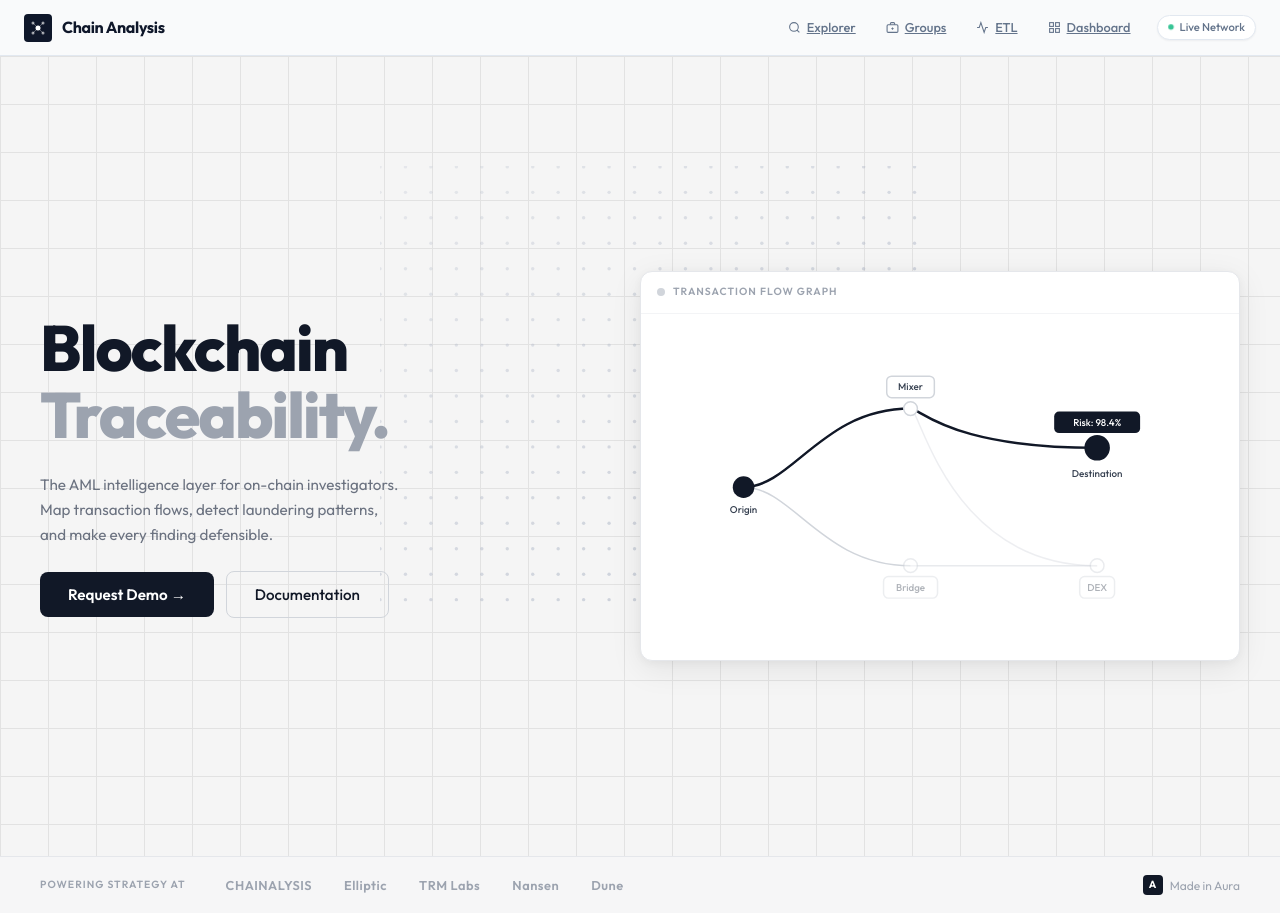
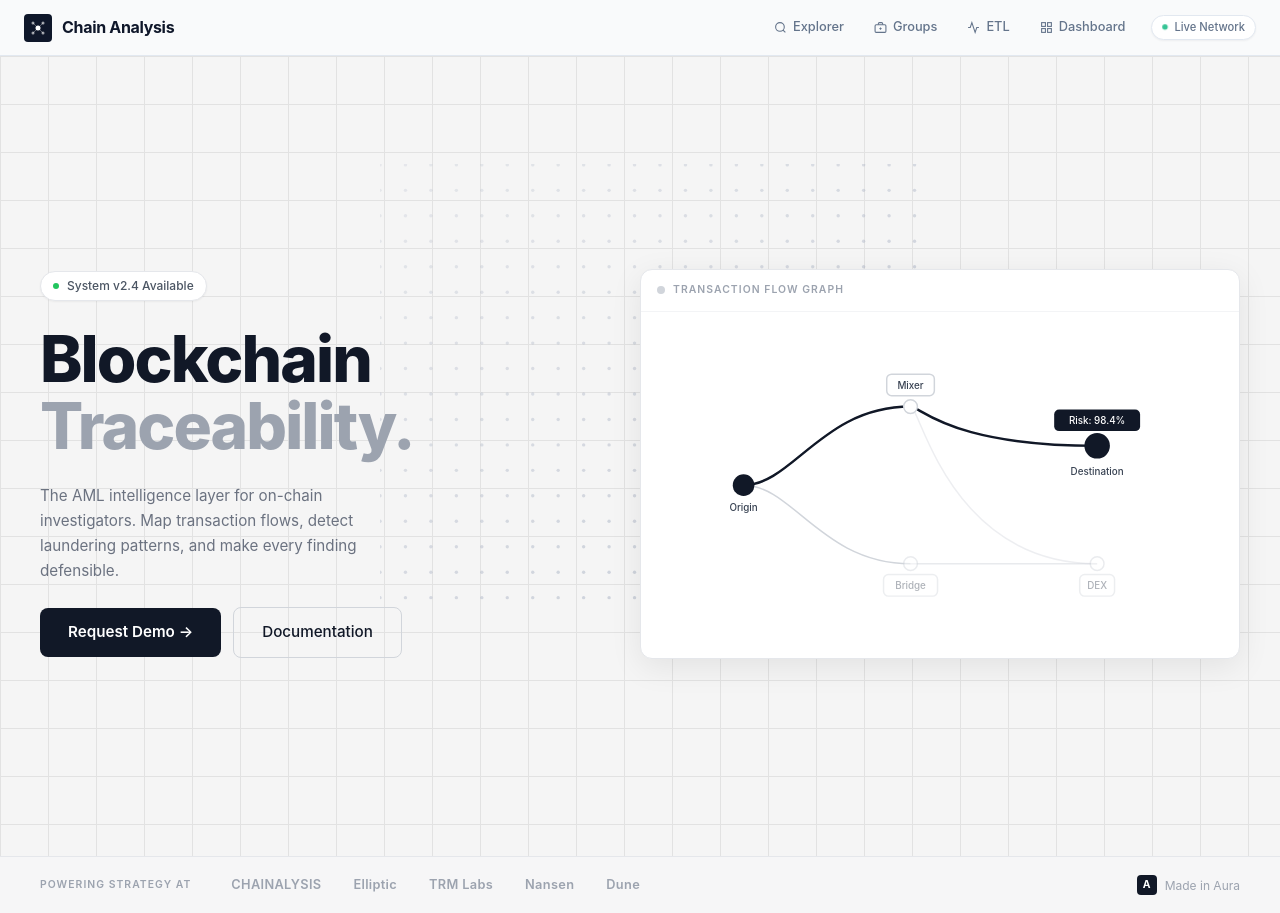
Before and after one commit to spockwall/chain-analysis, a React (Vite) app in the folder frontend/: page / in a window 1280 px wide. Built offline with nearby package versions, Linux system fonts and the light colour scheme; what cytoscape-dagre would draw is missing.

Commit message:
refactor: use tailwind css for home page

```diff
--- a/frontend/src/components/Footer.tsx
+++ b/frontend/src/components/Footer.tsx
@@ -1,16 +1,20 @@
 export function Footer() {
     return (
-        <div className="lp-footer">
-            <span className="lp-footer-label">POWERING STRATEGY AT</span>
-            <div className="lp-footer-logos">
-                <span>CHAINALYSIS</span>
-                <span>Elliptic</span>
-                <span>TRM Labs</span>
-                <span>Nansen</span>
-                <span>Dune</span>
+        <div className="flex items-center gap-10 px-10 py-[18px] border-t border-gray-200 bg-[rgba(245,245,245,0.7)]">
+            <span className="text-[0.65rem] font-semibold tracking-widest text-gray-400 uppercase whitespace-nowrap">
+                Powering Strategy At
+            </span>
+            <div className="flex gap-8 flex-1">
+                {["CHAINALYSIS", "Elliptic", "TRM Labs", "Nansen", "Dune"].map((name) => (
+                    <span key={name} className="text-[0.8rem] font-semibold tracking-wide text-gray-400 hover:text-gray-500 transition-colors cursor-default">
+                        {name}
+                    </span>
+                ))}
             </div>
-            <div className="lp-made-in">
-                <span className="lp-made-in-badge">A</span>
+            <div className="flex items-center gap-2 text-[0.75rem] text-gray-400 whitespace-nowrap">
+                <span className="inline-flex items-center justify-center w-5 h-5 bg-gray-900 text-white text-[0.65rem] font-bold rounded-[4px]">
+                    A
+                </span>
                 Made in Aura
             </div>
         </div>
--- a/frontend/src/index.css
+++ b/frontend/src/index.css
@@ -1,3 +1,7 @@
+@tailwind base;
+@tailwind components;
+@tailwind utilities;
+
 @import url("https://fonts.googleapis.com/css2?family=Inter:wght@300;400;500;600;700;800&family=Outfit:wght@300;400;500;600;700;800&display=swap");
 
 /* ============================================================
@@ -1637,378 +1641,3 @@ body {
     color: var(--risk-critical);
     background: rgba(239, 68, 68, 0.08);
 }
-
-/* ============================================================
-   Landing / Home Page  (.lp-*)
-   ============================================================ */
-
-.lp-page {
-    min-height: 100vh;
-    background-color: #f5f5f5;
-    background-image:
-        linear-gradient(#e2e2e2 1px, transparent 1px),
-        linear-gradient(90deg, #e2e2e2 1px, transparent 1px);
-    background-size: 48px 48px;
-    display: flex;
-    flex-direction: column;
-    font-family: "Outfit", "Inter", sans-serif;
-    color: #111827;
-    overflow-x: hidden;
-}
-
-/* ── Nav ── */
-
-.lp-nav {
-    display: flex;
-    align-items: center;
-    justify-content: space-between;
-    padding: 0 40px;
-    height: 60px;
-    background: rgba(245, 245, 245, 0.85);
-    backdrop-filter: blur(8px);
-    border-bottom: 1px solid #e5e7eb;
-    position: sticky;
-    top: 0;
-    z-index: 50;
-}
-
-.lp-nav-logo {
-    display: flex;
-    align-items: center;
-    gap: 8px;
-    font-size: 0.78rem;
-    font-weight: 700;
-    letter-spacing: 0.12em;
-    color: #111827;
-}
-
-.lp-nav-links {
-    display: flex;
-    gap: 32px;
-}
-
-.lp-nav-links a {
-    font-size: 0.85rem;
-    color: #374151;
-    text-decoration: none;
-    transition: color 150ms;
-}
-
-.lp-nav-links a:hover {
-    color: #111827;
-}
-
-.lp-nav-actions {
-    display: flex;
-    align-items: center;
-    gap: 12px;
-}
-
-/* ── Buttons ── */
-
-.lp-btn-ghost {
-    background: transparent;
-    border: none;
-    font-size: 0.85rem;
-    color: #374151;
-    cursor: pointer;
-    padding: 6px 12px;
-    border-radius: 6px;
-    transition: background 150ms;
-    font-family: inherit;
-}
-
-.lp-btn-ghost:hover {
-    background: rgba(0, 0, 0, 0.05);
-}
-
-.lp-btn-dark {
-    background: #111827;
-    color: #fff;
-    border: none;
-    border-radius: 6px;
-    padding: 8px 18px;
-    font-size: 0.85rem;
-    font-weight: 600;
-    cursor: pointer;
-    font-family: inherit;
-    transition: background 150ms, transform 100ms;
-}
-
-.lp-btn-dark:hover {
-    background: #1f2937;
-    transform: translateY(-1px);
-}
-
-.lp-btn-outline {
-    background: transparent;
-    color: #111827;
-    border: 1.5px solid #d1d5db;
-    border-radius: 6px;
-    padding: 8px 18px;
-    font-size: 0.85rem;
-    font-weight: 500;
-    cursor: pointer;
-    font-family: inherit;
-    transition: border-color 150ms, background 150ms;
-}
-
-.lp-btn-outline:hover {
-    border-color: #9ca3af;
-    background: rgba(0, 0, 0, 0.03);
-}
-
-.lp-btn-lg {
-    padding: 13px 28px;
-    font-size: 0.95rem;
-    border-radius: 8px;
-}
-
-/* ── Hero ── */
-
-.lp-hero {
-    flex: 1;
-    display: flex;
-    align-items: center;
-    padding: 80px 40px 60px;
-    gap: 0;
-    max-width: 1280px;
-    margin: 0 auto;
-    width: 100%;
-}
-
-.lp-hero-left {
-    flex: 0 0 420px;
-    display: flex;
-    flex-direction: column;
-    gap: 24px;
-    z-index: 1;
-}
-
-.lp-hero-right {
-    flex: 1;
-    position: relative;
-    height: 520px;
-    display: flex;
-    align-items: center;
-    justify-content: flex-end;
-}
-
-/* ── Badge ── */
-
-.lp-badge {
-    display: inline-flex;
-    align-items: center;
-    gap: 7px;
-    padding: 5px 12px;
-    background: white;
-    border: 1px solid #e5e7eb;
-    border-radius: 99px;
-    font-size: 0.75rem;
-    font-weight: 500;
-    color: #374151;
-    width: fit-content;
-    box-shadow: 0 1px 3px rgba(0,0,0,0.06);
-}
-
-.lp-badge-dot {
-    width: 7px;
-    height: 7px;
-    border-radius: 50%;
-    background: #22c55e;
-    flex-shrink: 0;
-}
-
-/* ── Heading ── */
-
-.lp-heading {
-    font-size: clamp(3rem, 5vw, 4.5rem);
-    font-weight: 800;
-    line-height: 1.05;
-    letter-spacing: -0.03em;
-    margin: 0;
-    color: #111827;
-}
-
-.lp-heading-muted {
-    color: #9ca3af;
-}
-
-/* ── Subtext ── */
-
-.lp-subtext {
-    font-size: 0.95rem;
-    line-height: 1.65;
-    color: #6b7280;
-    margin: 0;
-    max-width: 360px;
-}
-
-/* ── CTA row ── */
-
-.lp-cta-row {
-    display: flex;
-    gap: 12px;
-    align-items: center;
-}
-
-/* ── Dot cube ── */
-
-.lp-dot-cube {
-    position: absolute;
-    top: -40px;
-    left: -80px;
-    width: 560px;
-    height: 460px;
-    opacity: 0.9;
-    pointer-events: none;
-}
-
-/* ── Mock graph card ── */
-
-.lp-graph-card {
-    position: relative;
-    z-index: 2;
-    background: white;
-    border: 1px solid #e5e7eb;
-    border-radius: 12px;
-    box-shadow: 0 8px 32px rgba(0, 0, 0, 0.08), 0 2px 8px rgba(0, 0, 0, 0.04);
-    width: 600px;
-    overflow: hidden;
-}
-
-.lp-graph-header {
-    display: flex;
-    align-items: center;
-    gap: 8px;
-    padding: 12px 16px;
-    border-bottom: 1px solid #f3f4f6;
-}
-
-.lp-graph-header-dot {
-    width: 8px;
-    height: 8px;
-    border-radius: 50%;
-    background: #d1d5db;
-}
-
-.lp-graph-header-title {
-    font-size: 0.65rem;
-    font-weight: 600;
-    letter-spacing: 0.1em;
-    color: #9ca3af;
-}
-
-.lp-graph-body {
-    position: relative;
-    height: 240px;
-    padding: 16px;
-}
-
-.lp-graph-svg {
-    width: 100%;
-    height: 100%;
-}
-
-/* ── Node labels/pills overlaid on svg ── */
-
-.lp-node-label {
-    position: absolute;
-    font-size: 0.7rem;
-    font-weight: 500;
-    color: #374151;
-    transform: translateY(-50%);
-    pointer-events: none;
-    white-space: nowrap;
-}
-
-.lp-node-pill {
-    position: absolute;
-    background: white;
-    border: 1.5px solid #d1d5db;
-    border-radius: 6px;
-    padding: 3px 9px;
-    font-size: 0.7rem;
-    font-weight: 500;
-    color: #374151;
-    transform: translateY(-50%);
-    pointer-events: none;
-    white-space: nowrap;
-}
-
-.lp-node-pill--dim {
-    opacity: 0.45;
-}
-
-.lp-node-badge {
-    position: absolute;
-    background: #111827;
-    color: white;
-    border-radius: 6px;
-    padding: 4px 10px;
-    font-size: 0.7rem;
-    font-weight: 600;
-    transform: translateY(-50%);
-    pointer-events: none;
-    white-space: nowrap;
-}
-
-/* ── Footer bar ── */
-
-.lp-footer {
-    border-top: 1px solid #e5e7eb;
-    padding: 18px 40px;
-    display: flex;
-    align-items: center;
-    gap: 40px;
-    background: rgba(245, 245, 245, 0.7);
-}
-
-.lp-footer-label {
-    font-size: 0.65rem;
-    font-weight: 600;
-    letter-spacing: 0.1em;
-    color: #9ca3af;
-    white-space: nowrap;
-}
-
-.lp-footer-logos {
-    display: flex;
-    gap: 32px;
-    flex: 1;
-}
-
-.lp-footer-logos span {
-    font-size: 0.8rem;
-    font-weight: 600;
-    letter-spacing: 0.04em;
-    color: #9ca3af;
-    transition: color 150ms;
-    cursor: default;
-}
-
-.lp-footer-logos span:hover {
-    color: #6b7280;
-}
-
-.lp-made-in {
-    display: flex;
-    align-items: center;
-    gap: 7px;
-    font-size: 0.75rem;
-    color: #9ca3af;
-    white-space: nowrap;
-}
-
-.lp-made-in-badge {
-    display: inline-flex;
-    align-items: center;
-    justify-content: center;
-    width: 20px;
-    height: 20px;
-    background: #111827;
-    color: white;
-    font-size: 0.65rem;
-    font-weight: 700;
-    border-radius: 4px;
-}
--- a/frontend/src/pages/HomePage.tsx
+++ b/frontend/src/pages/HomePage.tsx
@@ -1,6 +1,9 @@
 import { useNavigate } from "react-router-dom";
+import { Nav } from "../components/Nav";
+import { Footer } from "../components/Footer";
 
 // ── Dot-cube background graphic ───────────────────────────────────────────────
+
 function DotCube() {
     const dots = [];
     const cols = 22;
@@ -21,7 +24,11 @@ function DotCube() {
         }
     }
     return (
-        <svg className="lp-dot-cube" viewBox={`0 0 ${22 * 18} ${18 * 18}`} preserveAspectRatio="xMidYMid meet">
+        <svg
+            className="absolute -top-10 -left-20 w-[560px] h-[460px] opacity-90 pointer-events-none"
+            viewBox={`0 0 ${22 * 18} ${18 * 18}`}
+            preserveAspectRatio="xMidYMid meet"
+        >
             {dots}
         </svg>
     );
@@ -29,9 +36,18 @@ function DotCube() {
 
 // ── Mock graph card ───────────────────────────────────────────────────────────
 
-// Pill label rendered fully inside SVG — no absolute HTML overlays
-function SvgPill({ x, y, text, dark = false, dim = false }: {
-    x: number; y: number; text: string; dark?: boolean; dim?: boolean;
+function SvgPill({
+    x,
+    y,
+    text,
+    dark = false,
+    dim = false,
+}: {
+    x: number;
+    y: number;
+    text: string;
+    dark?: boolean;
+    dim?: boolean;
 }) {
     const pad = 8;
     const h = 22;
@@ -40,15 +56,20 @@ function SvgPill({ x, y, text, dark = false, dim = false }: {
     return (
         <g opacity={dim ? 0.4 : 1} transform={`translate(${x - w / 2}, ${y - h / 2})`}>
             <rect
-                width={w} height={h} rx="5"
+                width={w}
+                height={h}
+                rx="5"
                 fill={dark ? "#111827" : "white"}
                 stroke={dark ? "none" : "#d1d5db"}
                 strokeWidth="1.5"
             />
             <text
-                x={w / 2} y={h / 2 + 1}
-                textAnchor="middle" dominantBaseline="middle"
-                fontSize="10" fontFamily="Outfit, Inter, sans-serif"
+                x={w / 2}
+                y={h / 2 + 1}
+                textAnchor="middle"
+                dominantBaseline="middle"
+                fontSize="10"
+                fontFamily="Outfit, Inter, sans-serif"
                 fontWeight="500"
                 fill={dark ? "white" : "#374151"}
             >
@@ -59,56 +80,98 @@ function SvgPill({ x, y, text, dark = false, dim = false }: {
 }
 
 function MockGraph() {
-    // Node positions — spread across 560×320 viewBox
-    const origin      = { x: 80,  y: 160 };
-    const mixer       = { x: 250, y: 80  };
-    const bridge      = { x: 250, y: 240 };
+    const origin = { x: 80, y: 160 };
+    const mixer = { x: 250, y: 80 };
+    const bridge = { x: 250, y: 240 };
     const destination = { x: 440, y: 120 };
-    const dex         = { x: 440, y: 240 };
+    const dex = { x: 440, y: 240 };
 
     return (
-        <div className="lp-graph-card">
-            <div className="lp-graph-header">
-                <span className="lp-graph-header-dot" />
-                <span className="lp-graph-header-title">TRANSACTION FLOW GRAPH</span>
+        <div className="relative z-10 bg-white border border-gray-200 rounded-xl shadow-[0_8px_32px_rgba(0,0,0,0.08)] w-[600px] overflow-hidden">
+            {/* header */}
+            <div className="flex items-center gap-2 px-4 py-3 border-b border-gray-100">
+                <span className="w-2 h-2 rounded-full bg-gray-300" />
+                <span className="text-[0.65rem] font-semibold tracking-widest text-gray-400 uppercase">
+                    Transaction Flow Graph
+                </span>
             </div>
-            <svg viewBox="0 0 560 320" className="lp-graph-svg" style={{ display: "block", padding: "16px 24px", boxSizing: "border-box" }}>
-                {/* dim edges */}
-                <path d={`M ${origin.x} ${origin.y} C 130 ${origin.y} 160 ${bridge.y} ${bridge.x} ${bridge.y}`}
-                    fill="none" stroke="#d1d5db" strokeWidth="1.5" />
-                <path d={`M ${bridge.x} ${bridge.y} C 260 ${bridge.y} 290 ${dex.y} ${dex.x} ${dex.y}`}
-                    fill="none" stroke="#d1d5db" strokeWidth="1.5" opacity="0.5" />
+            {/* svg */}
+            <svg
+                viewBox="0 0 560 320"
+                className="block w-full"
+                style={{ padding: "16px 24px", boxSizing: "border-box" }}
+            >
+                <path
+                    d={`M ${origin.x} ${origin.y} C 130 ${origin.y} 160 ${bridge.y} ${bridge.x} ${bridge.y}`}
+                    fill="none"
+                    stroke="#d1d5db"
+                    strokeWidth="1.5"
+                />
+                <path
+                    d={`M ${bridge.x} ${bridge.y} C 260 ${bridge.y} 290 ${dex.y} ${dex.x} ${dex.y}`}
+                    fill="none"
+                    stroke="#d1d5db"
+                    strokeWidth="1.5"
+                    opacity="0.5"
+                />
+                <path
+                    d={`M ${origin.x} ${origin.y} C 130 ${origin.y} 160 ${mixer.y} ${mixer.x} ${mixer.y}`}
+                    fill="none"
+                    stroke="#d1d5db"
+                    strokeWidth="1.5"
+                />
+                <path
+                    d={`M ${origin.x} ${origin.y} C 130 ${origin.y} 160 ${mixer.y} ${mixer.x} ${mixer.y} C 260 ${mixer.y} 290 ${destination.y} ${destination.x} ${destination.y}`}
+                    fill="none"
+                    stroke="#111827"
+                    strokeWidth="2.5"
+                    strokeLinecap="round"
+                />
+                <path
+                    d={`M ${mixer.x} ${mixer.y} C 260 ${mixer.y} 290 ${dex.y} ${dex.x} ${dex.y}`}
+                    fill="none"
+                    stroke="#d1d5db"
+                    strokeWidth="1.5"
+                    opacity="0.4"
+                />
 
-                {/* active path */}
-                <path d={`M ${origin.x} ${origin.y} C 130 ${origin.y} 160 ${mixer.y} ${mixer.x} ${mixer.y}`}
-                    fill="none" stroke="#d1d5db" strokeWidth="1.5" />
-                <path d={`M ${origin.x} ${origin.y} C 130 ${origin.y} 160 ${mixer.y} ${mixer.x} ${mixer.y} C 260 ${mixer.y} 290 ${destination.y} ${destination.x} ${destination.y}`}
-                    fill="none" stroke="#111827" strokeWidth="2.5" strokeLinecap="round" />
+                <circle cx={origin.x} cy={origin.y} r="11" fill="#111827" />
+                <circle cx={mixer.x} cy={mixer.y} r="7" fill="white" stroke="#d1d5db" strokeWidth="1.5" />
+                <circle
+                    cx={bridge.x}
+                    cy={bridge.y}
+                    r="7"
+                    fill="white"
+                    stroke="#d1d5db"
+                    strokeWidth="1.5"
+                    opacity="0.45"
+                />
+                <circle cx={destination.x} cy={destination.y} r="13" fill="#111827" />
+                <circle cx={dex.x} cy={dex.y} r="7" fill="white" stroke="#d1d5db" strokeWidth="1.5" opacity="0.45" />
 
-                {/* dim edge to dex */}
-                <path d={`M ${mixer.x} ${mixer.y} C 260 ${mixer.y} 290 ${dex.y} ${dex.x} ${dex.y}`}
-                    fill="none" stroke="#d1d5db" strokeWidth="1.5" opacity="0.4" />
-
-                {/* nodes */}
-                <circle cx={origin.x}      cy={origin.y}      r="11" fill="#111827" />
-                <circle cx={mixer.x}       cy={mixer.y}       r="7"  fill="white" stroke="#d1d5db" strokeWidth="1.5" />
-                <circle cx={bridge.x}      cy={bridge.y}      r="7"  fill="white" stroke="#d1d5db" strokeWidth="1.5" opacity="0.45" />
-                <circle cx={destination.x} cy={destination.y} r="13" fill="#111827" />
-                <circle cx={dex.x}         cy={dex.y}         r="7"  fill="white" stroke="#d1d5db" strokeWidth="1.5" opacity="0.45" />
-
-                {/* labels — all in SVG, no overlap */}
-                <text x={origin.x} y={origin.y + 26}
-                    textAnchor="middle" fontSize="10" fontFamily="Outfit, Inter, sans-serif"
-                    fontWeight="500" fill="#374151">
+                <text
+                    x={origin.x}
+                    y={origin.y + 26}
+                    textAnchor="middle"
+                    fontSize="10"
+                    fontFamily="Outfit, Inter, sans-serif"
+                    fontWeight="500"
+                    fill="#374151"
+                >
                     Origin
                 </text>
-
-                <SvgPill x={mixer.x}       y={mixer.y - 22}       text="Mixer" />
-                <SvgPill x={bridge.x}      y={bridge.y + 22}      text="Bridge"      dim />
+                <SvgPill x={mixer.x} y={mixer.y - 22} text="Mixer" />
+                <SvgPill x={bridge.x} y={bridge.y + 22} text="Bridge" dim />
                 <SvgPill x={destination.x} y={destination.y - 26} text="Risk: 98.4%" dark />
-                <text x={destination.x} y={destination.y + 30}
-                    textAnchor="middle" fontSize="10" fontFamily="Outfit, Inter, sans-serif"
-                    fontWeight="500" fill="#374151">
+                <text
+                    x={destination.x}
+                    y={destination.y + 30}
+                    textAnchor="middle"
+                    fontSize="10"
+                    fontFamily="Outfit, Inter, sans-serif"
+                    fontWeight="500"
+                    fill="#374151"
+                >
                     Destination
                 </text>
                 <SvgPill x={dex.x} y={dex.y + 22} text="DEX" dim />
@@ -123,32 +186,54 @@ export function HomePage() {
     const navigate = useNavigate();
 
     return (
-        <div className="lp-page">
+        <div
+            className="min-h-screen flex flex-col font-[Outfit,Inter,sans-serif] text-gray-900 overflow-x-hidden"
+            style={{
+                backgroundColor: "#f5f5f5",
+                backgroundImage:
+                    "linear-gradient(#e2e2e2 1px, transparent 1px), linear-gradient(90deg, #e2e2e2 1px, transparent 1px)",
+                backgroundSize: "48px 48px",
+            }}
+        >
             {/* Hero */}
-            <div className="lp-hero">
-                <div className="lp-hero-left">
-                    <h1 className="lp-heading">
+            <div className="flex flex-1 items-center px-10 pt-20 pb-16 gap-0 max-w-[1280px] mx-auto w-full">
+                {/* Left */}
+                <div className="flex flex-col gap-6 w-[420px] shrink-0 z-10">
+                    {/* Badge */}
+                    <div className="inline-flex items-center gap-2 px-3 py-1.5 bg-white border border-gray-200 rounded-full text-xs font-medium text-gray-600 w-fit shadow-sm">
+                        <span className="w-1.5 h-1.5 rounded-full bg-green-500 shrink-0" />
+                        System v2.4 Available
+                    </div>
+
+                    <h1 className="text-[clamp(3rem,5vw,4.5rem)] font-extrabold leading-[1.05] tracking-[-0.03em] m-0 text-gray-900">
                         Blockchain
                         <br />
-                        <span className="lp-heading-muted">Traceability.</span>
+                        <span className="text-gray-400">Traceability.</span>
                     </h1>
 
-                    <p className="lp-subtext">
+                    <p className="text-[0.95rem] leading-[1.65] text-gray-500 m-0 max-w-[360px]">
                         The AML intelligence layer for on-chain investigators. Map transaction flows, detect laundering
                         patterns, and make every finding defensible.
                     </p>
 
-                    <div className="lp-cta-row">
-                        <button className="lp-btn-dark lp-btn-lg" onClick={() => navigate("/")}>
+                    <div className="flex gap-3 items-center">
+                        <button
+                            onClick={() => navigate("/explorer")}
+                            className="px-7 py-3 bg-gray-900 text-white text-[0.95rem] font-semibold rounded-lg cursor-pointer transition-all hover:bg-gray-800 hover:-translate-y-px"
+                        >
                             Request Demo →
                         </button>
-                        <button className="lp-btn-outline lp-btn-lg" onClick={() => navigate("/")}>
+                        <button
+                            onClick={() => navigate("/dashboard")}
+                            className="px-7 py-3 bg-transparent text-gray-900 text-[0.95rem] font-medium rounded-lg cursor-pointer border border-gray-300 transition-all hover:border-gray-400 hover:bg-black/[0.03]"
+                        >
                             Documentation
                         </button>
                     </div>
                 </div>
 
-                <div className="lp-hero-right">
+                {/* Right */}
+                <div className="flex-1 relative h-[520px] flex items-center justify-end">
                     <DotCube />
                     <MockGraph />
                 </div>
```
